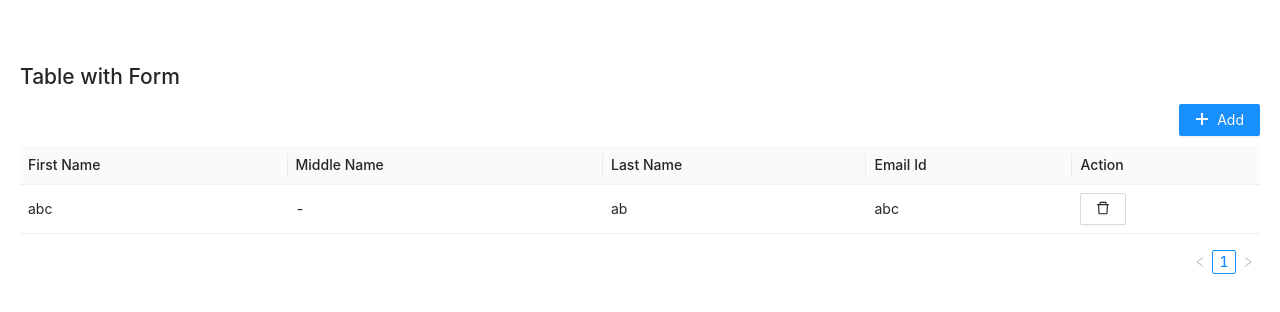
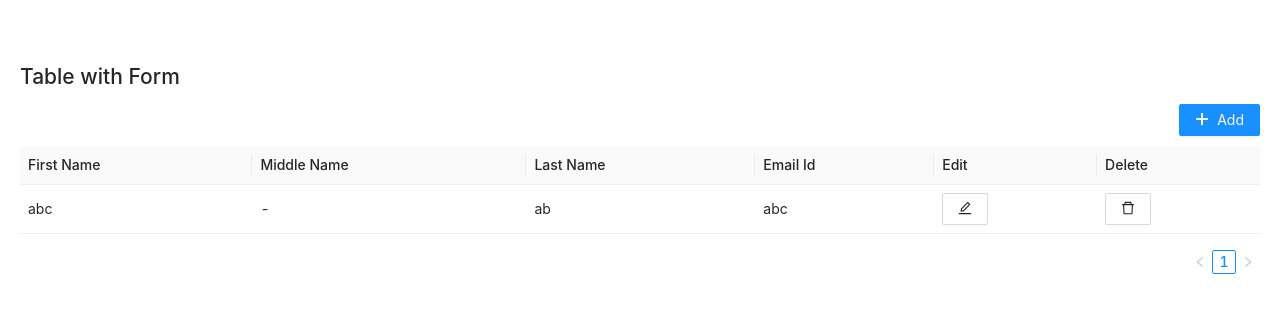
Before and after one commit to pranjalkoshti/react-simplified-antd, a React (Create React App) app: page / in a window 1280 px wide. Shown: the top 312 px of the page. Built offline with nearby package versions, Linux system fonts and the light colour scheme.

Commit message:
table with form

```diff
--- a/src/components/form/demo/fields.js
+++ b/src/components/form/demo/fields.js
@@ -48,7 +48,7 @@ const fName = [{
     placeholder: 'First Name',
     message: 'Please input first name',
     custValidation: [{
-      validator: "^[a-zA-Z]+$",
+      validator: "^[a-zA-Z ]+$",
       message: 'Please enter valid name',
       type: 'regx',
     }]
@@ -62,7 +62,7 @@ const fName = [{
     placeholder: 'Middle Name',
     message: 'Please input middle name',
     custValidation: [{
-      validator: "^[a-zA-Z]+$",
+      validator: "^[a-zA-Z ]+$",
       message: 'Please enter valid name',
       type: 'regx',
     }]
@@ -76,7 +76,7 @@ const fName = [{
     placeholder: 'Last Name',
     message: 'Please input last name',
     custValidation: [{
-      validator: "^[a-zA-Z]+$",
+      validator: "^[a-zA-Z ]+$",
       message: 'Please enter valid name',
       type: 'regx',
     }]
--- a/src/components/tableWithForm/demo/index.js
+++ b/src/components/tableWithForm/demo/index.js
@@ -22,9 +22,7 @@ const TableWithFormDemo=()=>{
               console.log(err)
             }}
             showDeleteAction={true}
-            actions={()=>{
-
-            }}
+            showEditAction={true}
         />
         </div>
 
--- a/src/components/tableWithForm/index.js
+++ b/src/components/tableWithForm/index.js
@@ -1,7 +1,7 @@
 import React, { useState, useEffect } from 'react';
 import { Table, Input, Button, Modal, Form, Row, Col, Upload, Checkbox, message, Select, Popconfirm } from 'antd';
 // import Highlighter from 'react-highlight-words';
-import { SearchOutlined, PlusOutlined, DeleteOutlined } from '@ant-design/icons';
+import { SearchOutlined, PlusOutlined, DeleteOutlined, EditOutlined } from '@ant-design/icons';
 import CustomForm from '../form';
 // import { layout } from '../commonImports/import1';
 import moment from 'moment';
@@ -26,7 +26,7 @@ const TableWithForm = (props) => {
   const [data, setdata] = useState([])
   const [previewVisible, setpreviewVisible] = useState(false)
   const [previewImage, setpreviewImage] = useState({})
-  const [initial, setinitial] = useState(false);
+  const [selectedItem, setselectedItem] = useState(null);
   const [custForm] = Form.useForm();
 
 
@@ -68,23 +68,30 @@ const TableWithForm = (props) => {
       if(flag){
         props.onError('DUPLICATE_ENTRY_EXCEPTION')
       }else{
-        arr.push({ ...values })
-        custForm.resetFields()
-        setvisible(false);
-        setdata(arr);
-        if(props.onChange){
-          props.onChange(arr)
+        if(selectedItem == null){
+          addItem(values)
+        }else{
+          editItem(values)
         }
       }
     } else {
-      arr.push({ ...values })
+      if(selectedItem == null){
+        addItem(values)
+      }else{
+        editItem(values)
+      }
+    }
+  }
+
+  const addItem=(item)=>{
+    let arr = [...data];
+    arr.push({ ...item })
       custForm.resetFields()
       setvisible(false);
       setdata(arr)
       if(props.onChange){
         props.onChange(arr)
       }
-    }
   }
 
 
@@ -92,11 +99,27 @@ const TableWithForm = (props) => {
     let arr = [...data];
     arr.splice(index, 1)
     setdata(arr)
+    setvisible(false);
     if(props.onChange){
       props.onChange(arr)
     }
   }
 
+
+  const editItem = (item) => {
+    let arr = [...data];
+    let index = arr.find((a)=>a.key == item.key)
+    if(index != -1){
+      arr.splice(index, 1, item)
+      setdata(arr)
+      setvisible(false);
+      if(props.onChange){
+        props.onChange(arr)
+      }
+    }
+    setselectedItem(null)
+    custForm.resetFields()
+  }
 
   let a = []
   let columns = props.fields.map((p) => {
@@ -159,15 +182,35 @@ const TableWithForm = (props) => {
       // ...this.getColumnSearchProps(p.name),
     }
   })
-  if(props.showDeleteAction){
 
+
+  if(props.showEditAction){
     a.push(
       {
-        title: 'Action',
-        dataIndex: 'action',
+        title: 'Edit',
+        dataIndex: 'edit',
+        render: (text, record) => (
+            <Button
+            onClick={()=>{
+              setselectedItem(record)
+              setvisible(true)
+              custForm.setFieldsValue({...record})
+            }}><EditOutlined />
+          </Button>
+       ),
+      }
+    )
+  };
+
+
+  if(props.showDeleteAction){
+    a.push(
+      {
+        title: 'Delete',
+        dataIndex: 'delete',
         render: (text, record) => (
           <Popconfirm placement="topLeft" title={'Are you sure ?'} onConfirm={()=>{
-            deleteItem(record.key, props.setdynamicData, props.name)
+            deleteItem(record.key)
           }} okText="Yes" cancelText="No">
             <Button ><DeleteOutlined />
           </Button>
@@ -175,11 +218,10 @@ const TableWithForm = (props) => {
        ),
       }
     )
-  }
-  let colarr = [...columns, ...a]
+  };
 
 
-
+  let colarr = [...columns, ...a]
   return (
     <>
       <Row>
@@ -202,9 +244,14 @@ const TableWithForm = (props) => {
         visible={visible}
         onOk={() => {
           setvisible(false)
+          setselectedItem(null)
+          custForm.resetFields()
         }}
         onCancel={() => {
+          // ========= DEBUG - on cancel form values are not resetting
           setvisible(false)
+          setselectedItem(null)
+          custForm.resetFields()
         }}
         width={'80%'}
         footer={false}
@@ -212,6 +259,7 @@ const TableWithForm = (props) => {
         <Form
           form={custForm}
           // {...layout}
+          // initialValues={selectedItem != null ? {...selectedItem} : {}}
           onFinish={(values) => {
             onFinish(values)
           }}
```
Also changed, not shown: 1 other file (tests, documents, lock files or other folders).
